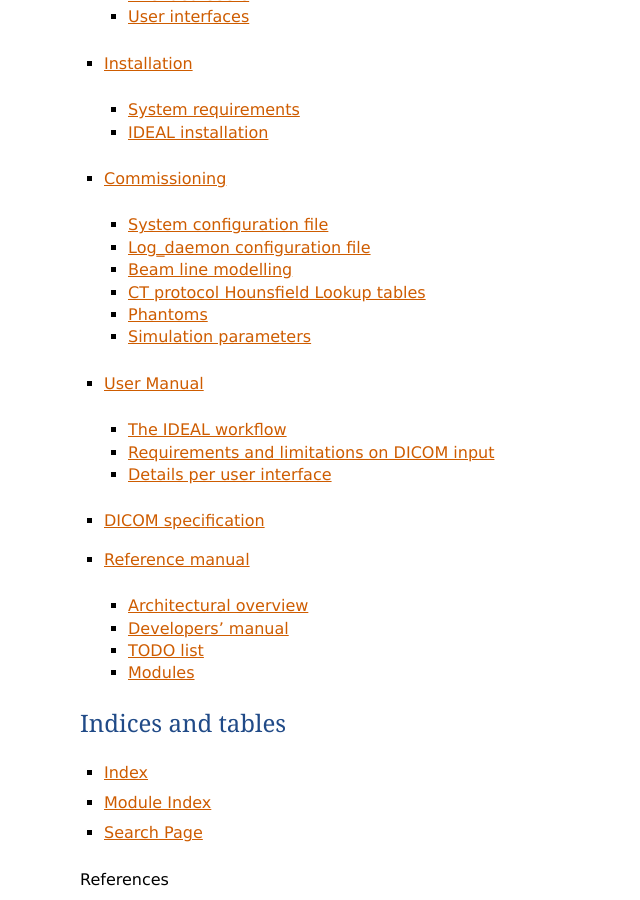
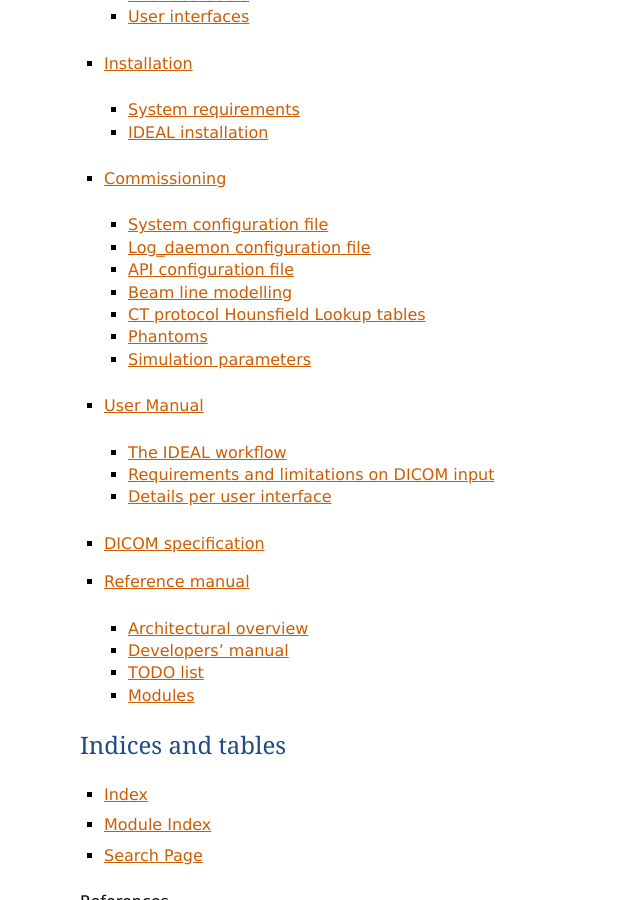
Before and after one commit to OpenGATE/IDEAL, a Sphinx documentation site: the page built from docs/index.rst, in a window 1280 px wide and 900 px high, scrolled down 711 px. Shown: the whole window, without its empty margins (0-640 px from the left). Built offline with Sphinx 7.4.7, drawn with Linux system fonts in a browser that asks for light colours; the version number could not be read and is left out.

Commit message:
Update index.rst

```diff
--- a/docs/commissioning/index.rst
+++ b/docs/commissioning/index.rst
@@ -7,6 +7,8 @@ Commissioning
 .. include:: syscfg.inc
 
 .. include:: log_daemon_cfg.inc
+
+.. include:: api_cfg.inc
 
 .. include:: beamline.inc
 
```
